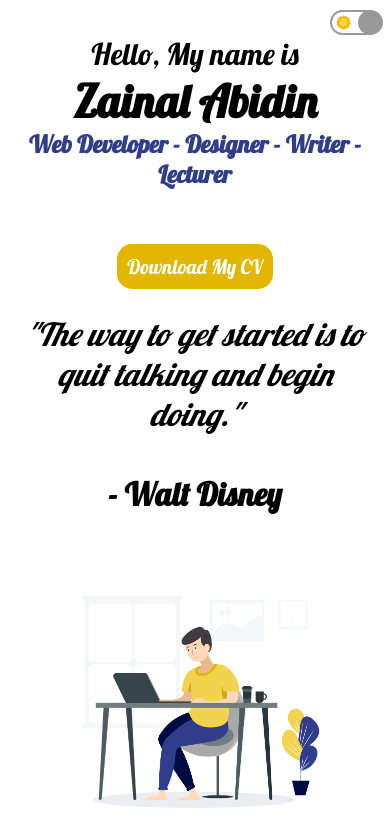
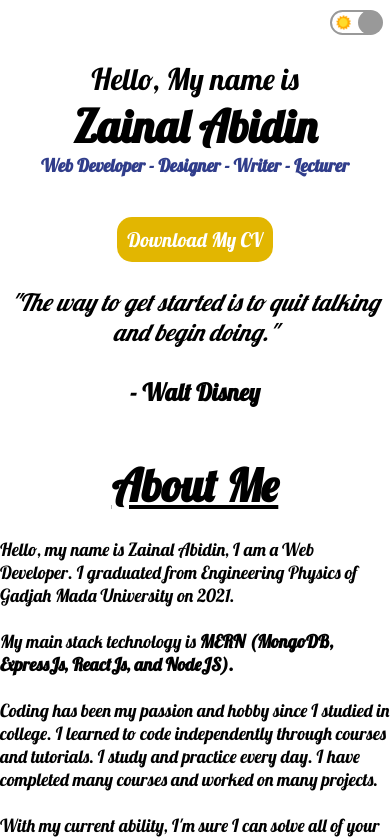
Before and after one commit to zabidin384/zainal-portfolio, a React (Create React App) app: page / in a window 390 px wide. Shown: the top 840 px of the page. Built offline with nearby package versions, Linux system fonts and the light colour scheme.

Commit message:
Update home.css

```diff
--- a/src/components/home.css
+++ b/src/components/home.css
@@ -84,9 +84,6 @@
 		text-align: center;
 		height: 100%;
 	}
-	.h-intro {
-		margin-top: 25px;
-	}
 	.h-name {
 		font-size: 45px;
 	}
@@ -95,12 +92,40 @@
 	}
 	.h-title-item {
 		justify-content: center;
+		font-size: 18px;
+	}
+	.h-desc {
 		font-size: 24px;
+	}
+	.h-bg {
+		display: none;
+	}
+	.h-right {
+		display: none;
+	}
+}
+
+@media screen and (max-width: 811px) {
+	.h {
+		height: 100%;
+		margin-top: 50px;
+	}
+	.h-left-wrapper {
+		padding: 10px;
+		padding-bottom: 0;
+		text-align: center;
+		height: 100%;
+	}
+	.h-title {
+		margin-bottom: 25px;
+	}
+	.h-title-item {
+		justify-content: center;
+	}
+	.h-cv button {
+		margin-top: 15px;
 	}
 	.h-desc {
 		margin-top: 25px;
 	}
-	.h-bg {
-		display: none;
-	}
 }
```
